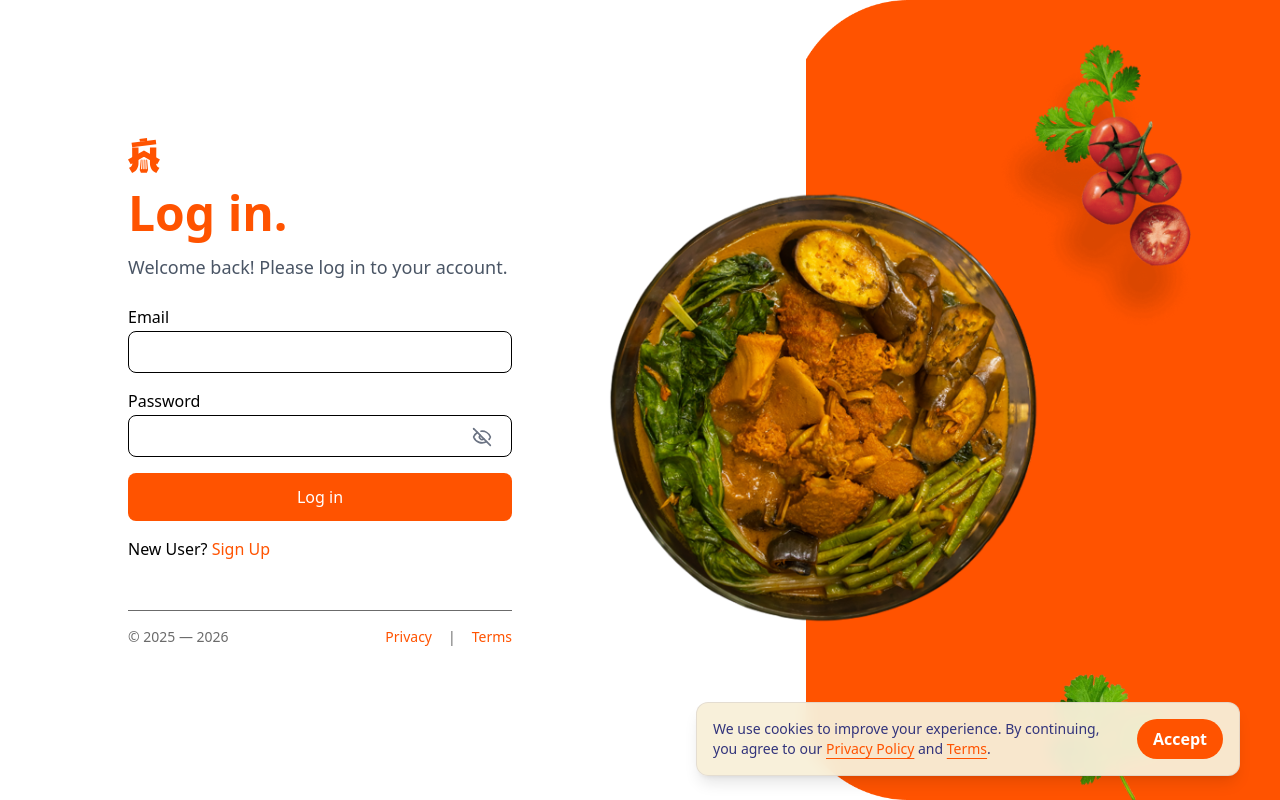
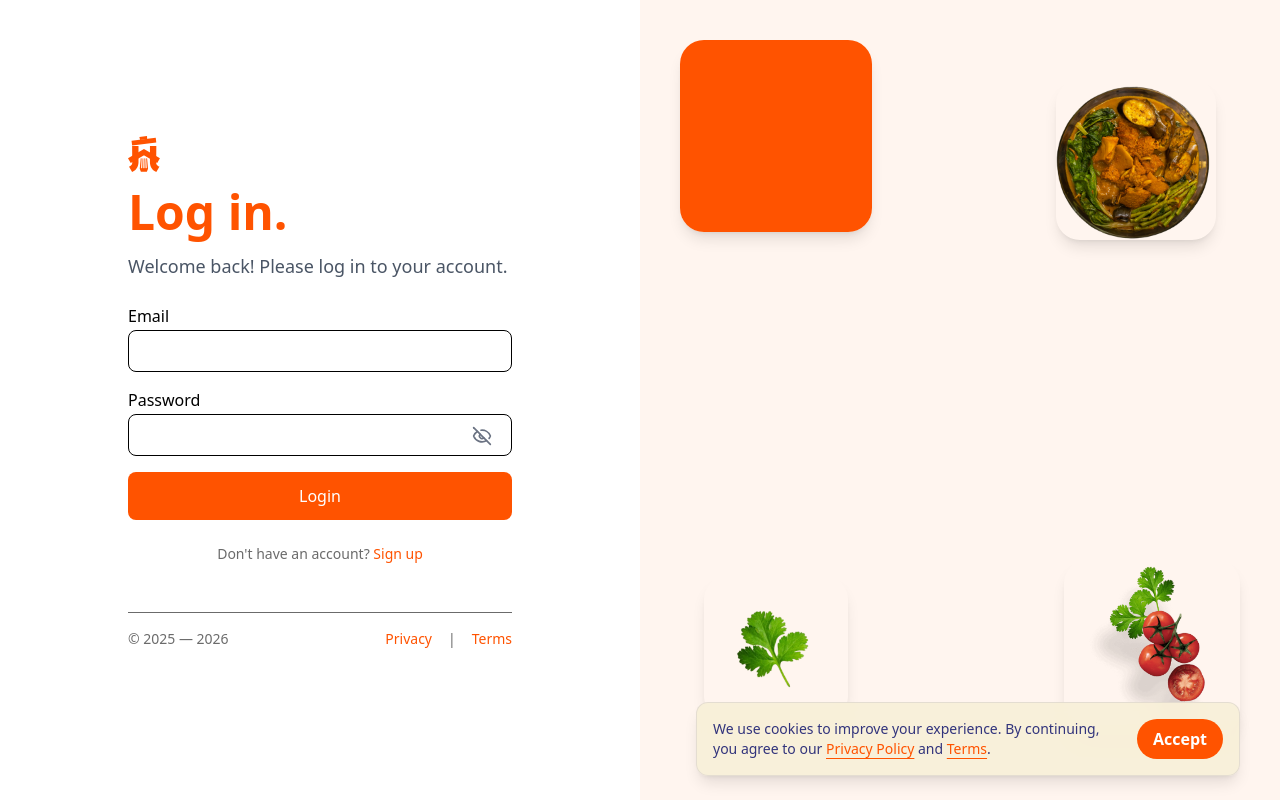
Before and after one commit to Shonget-Thesis/HapagTech, a React (Vite) app in the folder frontend/: page /login in a window 1280 px wide. Built offline with nearby package versions, Linux system fonts and the light colour scheme; no server answers.

Commit message:
dsdasdsadasd

```diff
--- a/frontend/src/pages/login.tsx
+++ b/frontend/src/pages/Login.tsx
@@ -199,89 +199,58 @@ const Login = () => {
 
               <motion.button
                 type="submit"
-                className="w-full py-3 bg-[#FF5300] text-white rounded-lg hover:bg-[#e64500] transition"
-                disabled={isLoading}
+                className="w-full py-3 rounded-lg bg-[#FF5300] text-white font-medium hover:bg-[#e64a00] transition-colors"
                 variants={itemVariants}
-                whileHover={{ scale: 1.02 }}
-                whileTap={{ scale: 0.98 }}
               >
-                {isLoading ? 'Signing in...' : 'Log in'}
+                Login
               </motion.button>
             </motion.form>
 
-            {error && (
-              <motion.p
-                className="mt-2 text-[#FF5300]"
-                variants={itemVariants}
-                initial="hidden"
-                animate="visible"
+            <motion.div className="mt-6 text-center text-sm text-[#6b6b6b]" variants={itemVariants}>
+              Don't have an account?{' '}
+              <button
+                type="button"
+                onClick={handleSignUpClick}
+                className="text-[#FF5300] font-medium hover:underline"
               >
-                {(error as Error)?.message || 'Login failed. Please try again.'}
-              </motion.p>
-            )}
+                Sign up
+              </button>
+            </motion.div>
 
-            <motion.p
-              className="mt-4 text-base"
-              variants={itemVariants}
-            >
-              New User? {' '}
-              <motion.a
-                href="/register"
-                className="text-[#FF5300] inline-block border-b border-transparent hover:border-[#FF5300] transition-all duration-200"
-                onClick={handleSignUpClick}
-                whileHover={{ scale: 1.05 }}
-                whileTap={{ scale: 0.95 }}
-              >
-                Sign Up
-              </motion.a>
-            </motion.p>
-
-            <motion.div variants={itemVariants}>
-              <Footer />
-            </motion.div>
+            <Footer />
           </div>
         </motion.div>
 
-        {/* Right side with image */}
+        {/* Right Side - Images */}
         <motion.div
-          className="w-1/2 relative hidden md:block h-screen overflow-visible"
-          initial={{ opacity: 0, x: 100 }}
-          animate={{ opacity: isExiting ? 0 : 1, x: isExiting ? 100 : 0 }}
-          transition={{
-            duration: 1.2,
-            ease: "easeInOut",
-            delay: isExiting ? 0 : 0.3
-          }}
+          className="hidden md:flex md:w-1/2 relative items-center justify-center overflow-hidden bg-[#FFF5EF]"
+          variants={containerVariants}
+          initial="hidden"
+          animate={isExiting ? "exit" : "visible"}
         >
-          {/* Orange background */}
-          <img
+          <motion.img
             src={LoginOrange}
-            alt="Orange background illustration"
-            className="absolute top-0 bottom-0 right-[-26%] h-full w-[130%] object-cover"
+            alt="Login Orange"
+            className="absolute top-10 left-10 w-48 h-48 object-cover rounded-3xl shadow-lg"
+            variants={itemVariants}
           />
-
-          {/* Tomato decoration */}
-          <img
-            src={Tomato}
-            alt="Tomato illustration"
-            className="absolute -top-6 right-8 w-32 lg:w-72"
-          />
-
-          {/* Spices decoration */}
-          <img
-            src={Spices}
-            alt="Spices illustration"
-            className="absolute -bottom-14 right-10 w-28 lg:w-64"
-          />
-
-          {/* Food bowl */}
           <motion.img
             src={Food}
-            alt="Food overlay"
-            className="absolute top-1/2 left-[30%] -translate-x-1/2 -translate-y-1/2 w-[90%] max-w-[70%] z-20"
-            initial={{ scale: 0.95, opacity: 0 }}
-            animate={{ scale: 1, opacity: 1 }}
-            transition={{ duration: 1, ease: "easeOut", delay: 0.5 }}
+            alt="Food"
+            className="absolute top-20 right-16 w-40 h-40 object-cover rounded-3xl shadow-lg"
+            variants={itemVariants}
+          />
+          <motion.img
+            src={Spices}
+            alt="Spices"
+            className="absolute bottom-20 left-16 w-36 h-36 object-cover rounded-3xl shadow-lg"
+            variants={itemVariants}
+          />
+          <motion.img
+            src={Tomato}
+            alt="Tomato"
+            className="absolute bottom-16 right-10 w-44 h-44 object-cover rounded-3xl shadow-lg"
+            variants={itemVariants}
           />
         </motion.div>
       </motion.div>
```
